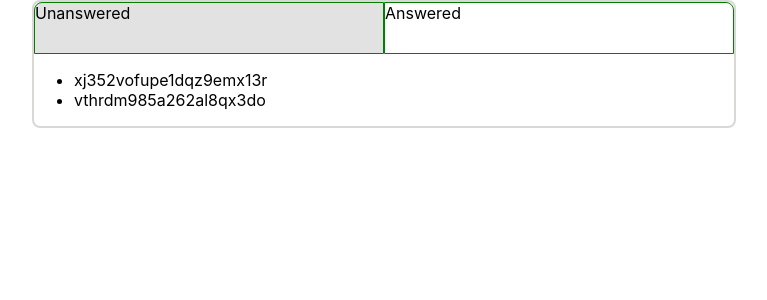
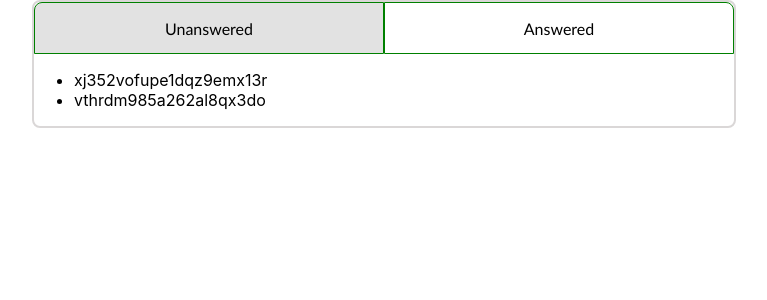
Before and after one commit to viviruska/would-you-rather, a React (Create React App) app in the folder frontend/: page / in a window 1280 px wide. Shown: the top 300 px of the page, without its empty margins (256-1023 px from the left). Built offline with nearby package versions, Linux system fonts and the light colour scheme.

Commit message:
feat: Styles tabs on Home page

```diff
--- a/frontend/src/components/Home.js
+++ b/frontend/src/components/Home.js
@@ -15,14 +15,14 @@ class Home extends Component {
           style={{backgroundColor: this.state.activeTab === 'unanswered' ? '#e2e2e2' : 'white'}}
           onClick={() => this.setState({activeTab: 'unanswered'})}
         >
-            Unanswered
+          <span className='header-text'>Unanswered</span>
         </div>
         <div
           className='header-right'
           style={{backgroundColor: this.state.activeTab === 'answered' ? '#e2e2e2' : 'white'}}
           onClick={() => this.setState({activeTab: 'answered'})}
         >
-          Answered
+          <span className='header-text'>Answered</span>
         </div>
         <div className='poll-container'>
           {this.state.activeTab === 'unanswered'
--- a/frontend/src/index.css
+++ b/frontend/src/index.css
@@ -31,13 +31,23 @@ code {
   height: 50px;
   border: 1px solid green;
   border-radius: 8px 0px 0px 0px;
+  display: table;
+  text-align: center;
 }
 .header-right {
   grid-area: header2;
   height: 50px;
   border: 1px solid green;
   border-radius: 0px 8px 0px 0px;
+  display: table;
+  text-align: center;
 }
 .poll-container {
   grid-area: main;
 }
+
+.header-text {
+  font-family: 'Trebuchet MS';
+  display: table-cell;
+  vertical-align: middle;
+}
```
